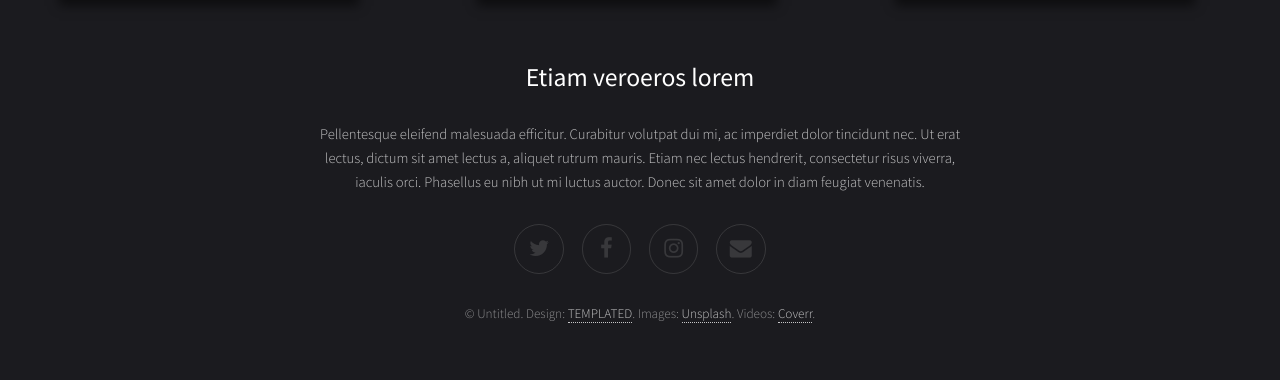
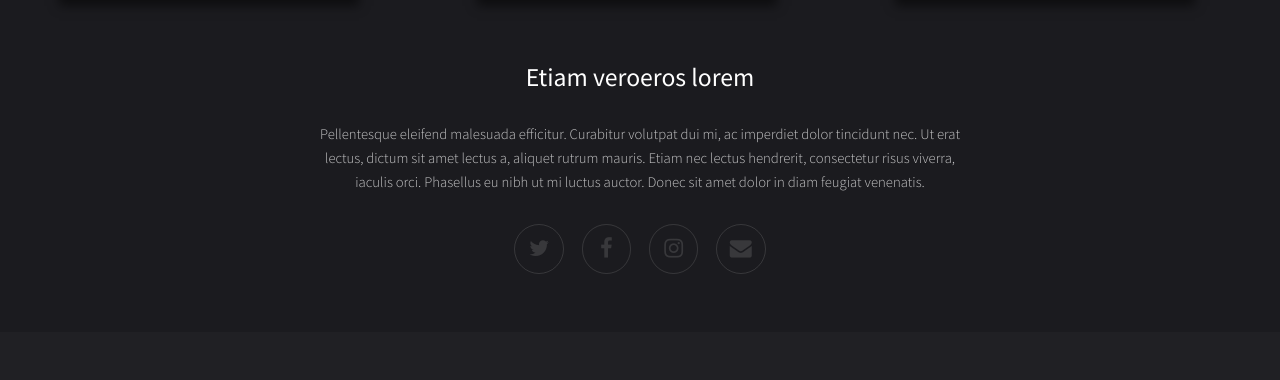
Before and after one commit to alvo254/Heroku, a Django app: page / in a window 1280 px wide. Shown: the part 2780-3160 px from the top of the page. After the commit the page ends 3054 px from the top, so only its background shows below. Run offline with Django 3.2, Linux system fonts and the light colour scheme; some libraries are stand-ins or nearby versions.

Commit message:
More changes to the UI

```diff
--- a/uhuru/home/templates/index.html
+++ b/uhuru/home/templates/index.html
@@ -48,7 +48,7 @@
 						<header>
 							<h1>Uhuru</h1>
 							<p>A media hub for all uplifting content<br/>
-							designed by <a href="https://templated.co/">Templated</a> and released under the Creative Commons License.</p>
+
 						<a href="#main" class="more">Learn More</a>
 						</header>
 					</div>
@@ -179,7 +179,7 @@
 							<li><a href="#" class="icon fa-instagram"><span class="label">Instagram</span></a></li>
 							<li><a href="#" class="icon fa-envelope"><span class="label">Email</span></a></li>
 						</ul>
-						<p class="copyright">&copy; Untitled. Design: <a href="https://templated.co">TEMPLATED</a>. Images: <a href="https://unsplash.com/">Unsplash</a>. Videos: <a href="http://coverr.co/">Coverr</a>.</p>
+
 					</div>
 				</footer>
 
```
